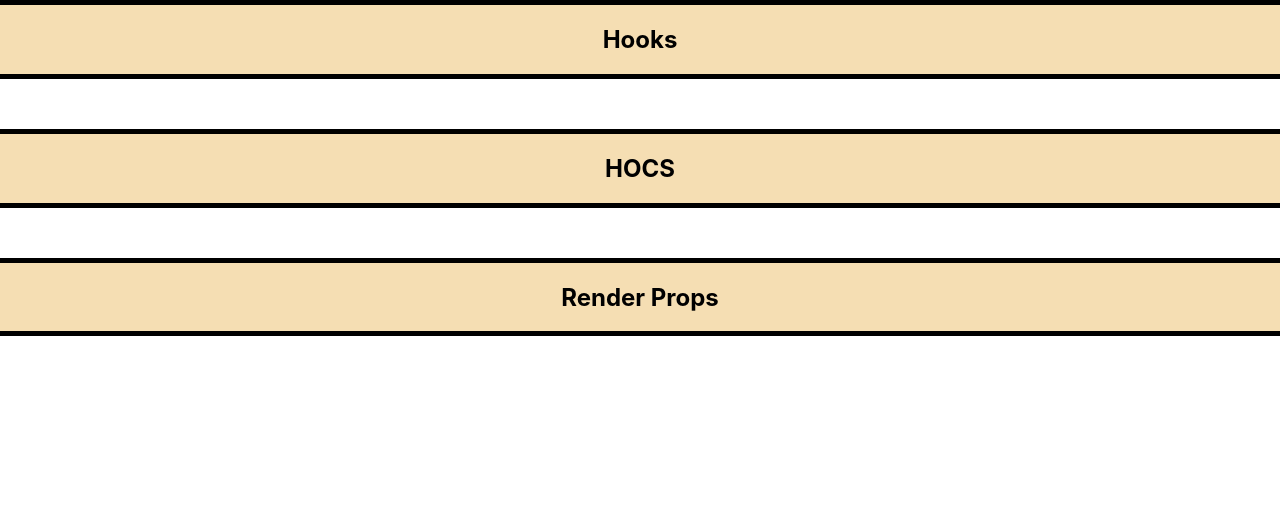
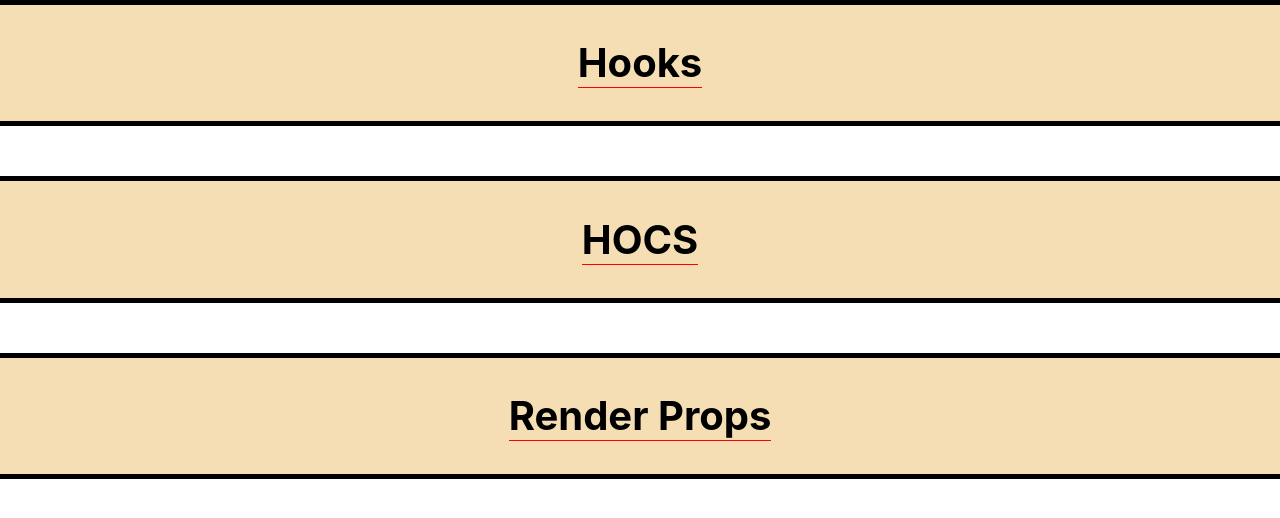
Before and after one commit to wlh18/react-7, a React (Create React App) app: page / in a window 1280 px wide. Shown: the top 518 px of the page. Built offline with nearby package versions, Linux system fonts and the light colour scheme.

Commit message:
Made section better

```diff
--- a/src/Components/style.css
+++ b/src/Components/style.css
@@ -19,6 +19,8 @@ button:active {
 }
 h1 {
   text-align: center;
+  font-size: 2.5rem;
+  border-bottom: 1px solid red;
 }
 div {
   text-align: center;
```
